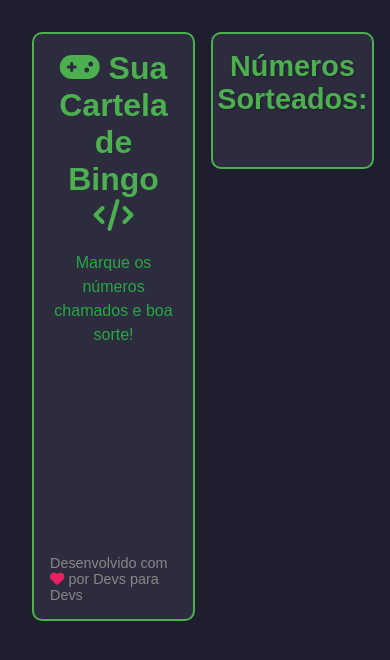
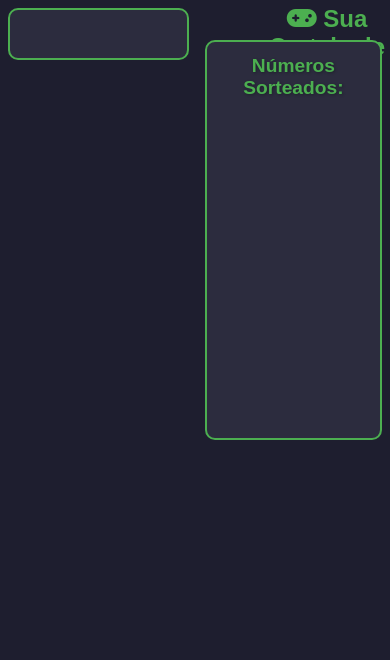
Before and after one commit to Ma2903/bingo-game, a website: page public/client.html in a window 390 px wide. Drawn offline with nearby package versions, Linux system fonts and the light colour scheme; no server answers.

Commit message:
Refatora a estrutura e estilização do HTML e CSS, melhorando a responsividade e a organização do layout do jogo de bingo. Adiciona padding e ajusta tamanhos de fonte para melhor usabilidade em diferentes dispositivos.

```diff
--- a/public/client.html
+++ b/public/client.html
@@ -11,19 +11,15 @@
 </head>
 
 <body>
+    <header class="header">
+        <h1 class="header-title"><i class="fas fa-gamepad"></i> Sua Cartela de Bingo <i class="fas fa-code"></i>
+        </h1>
+    </header>
     <div class="main">
         <div class="container">
-            <header class="header">
-                <h1 class="header-title"><i class="fas fa-gamepad"></i> Sua Cartela de Bingo <i class="fas fa-code"></i>
-                </h1>
-            </header>
             <main class="main-content">
-                <p class="instructions">Marque os números chamados e boa sorte!</p>
                 <div class="bingo-card" id="bingoCard"></div>
             </main>
-            <footer class="footer">
-                <p class="footer-text">Desenvolvido com <i class="fas fa-heart"></i> por Devs para Devs</p>
-            </footer>
         </div>
         <div class="history">
             <h2 class="history-title">Números Sorteados:</h2>
--- a/public/styles/client.css
+++ b/public/styles/client.css
@@ -1,5 +1,7 @@
-html{
+html {
     scroll-behavior: smooth;
+    /* Adicionado para garantir que o html também não cause overflow */
+    overflow: hidden;
 }
 
 * {
@@ -12,14 +14,19 @@ body {
     font-family: 'Arial', sans-serif;
     background-color: #1e1e2f;
     color: #f5f5f5;
+    min-height: 100vh;
+    position: relative;
+    /* padding: 1em; */
+    /* Adicionado para esconder a barra de rolagem horizontal no body */
+    overflow-x: hidden;
 }
 
 .main {
-    display: grid;
-    grid-template-columns: 50% 50%;
+    display: flex;
     align-items: flex-start;
     gap: 2em;
-    padding: 2em;
+    padding: 2em 1em;
+    width: 100%; /* Garante que .main não exceda a largura do body */
 }
 
 .container {
@@ -30,25 +37,18 @@ body {
     height: auto;
     border: 2px solid #4caf50;
     border-radius: 10px;
-    padding: 2em;
+    padding: 1.5em;
     background-color: #2c2c3e;
-    padding: 1em;
     gap: 1em;
-    /*  */
 }
 
 .header-title {
-    font-size: 2rem;
+    font-size: 1.2rem;
     color: #4caf50;
     text-align: center;
-}
-
-.instructions {
-    font-size: 1rem;
-    color: #28a745;
-    text-align: center;
-    margin-bottom: 20px;
-    line-height: 1.5;
+    position: absolute;
+    top: 5px;
+    left: 11em;
 }
 
 .bingo-card {
@@ -74,7 +74,7 @@ body {
 }
 
 .bingo-card .bingo-letter {
-    font-size: 2.2rem;
+    font-size: clamp(1.5rem, 4vw, 2.2rem);
     font-weight: bold;
     background-color: #23233a;
     color: #4caf50;
@@ -84,7 +84,6 @@ body {
 }
 
 .bingo-card .cell.marked:not(.bingo-letter) {
-    /* Removido font-size e letter-spacing para não aumentar ao marcar */
     justify-content: center;
     align-items: center;
     display: flex;
@@ -93,7 +92,7 @@ body {
 .cell {
     width: 100%;
     aspect-ratio: 1 / 1;
-    font-size: 1rem;
+    font-size: clamp(0.6rem, 2.5vw, 0.9rem);
     display: flex;
     align-items: center;
     justify-content: center;
@@ -117,27 +116,12 @@ body {
     transform: scale(1.03);
 }
 
-.bingo-letter {
-    font-size: 2.2rem;
-    font-weight: bold;
-    text-align: center;
-    background-color: #23233a;
-    color: #4caf50;
-    cursor: default;
-    pointer-events: none;
-    transition: none;
-}
-
 .marked {
     background-color: #4caf50;
     color: white;
 }
 
 .history {
-    position: sticky;
-    top: 1em;
-    right: 1em;
-    align-self: start;
     display: flex;
     flex-direction: column;
     align-items: center;
@@ -146,11 +130,12 @@ body {
     border-radius: 10px;
     background-color: #2c2c3e;
     color: #f5f5f5;
-
+    height: 33.60em;
+    width: 100%;
 }
 
 .history-title {
-    font-size: 1.8rem;
+    font-size: 1.5rem;
     font-weight: bold;
     color: #4caf50;
     text-align: center;
@@ -161,29 +146,30 @@ body {
 .history-numbers {
     width: 100%;
     display: grid;
-    grid-template-columns: repeat(5, 1fr); /* Sempre 5 colunas */
-    gap: 10px; /* Espaçamento entre as pedras */
-    overflow-y: auto; /* Permite rolagem vertical */
+    grid-template-columns: repeat(auto-fill, minmax(60px, 1fr));
+    gap: 8px;
+    overflow-y: auto; /* Mantém a rolagem vertical se necessário */
     padding: 10px;
     box-sizing: border-box;
-    max-height: calc(100% - 50px); /* Ajusta a altura para caber dentro do .history */
 }
 
 .history-numbers div {
-    width: 6em; /* Largura em em para as pedras */
-    height: 6em; /* Altura em em para as pedras */
+    /* min-width: 50px; */ /* Removido - Deixe minmax no grid-template-columns controlar isso */
+    aspect-ratio: 1 / 1;
     background-color: #3a3a4e;
     border-radius: 6px;
     display: flex;
     align-items: center;
     justify-content: center;
-    font-size: 0.75rem;
+    font-size: clamp(0.6rem, 2vw, 0.75rem);
     border: 2px solid #4caf50;
     font-weight: bold;
     color: #f5f5f5;
     user-select: none;
     text-align: center;
     transition: transform 0.2s, background-color 0.3s;
+    padding: 2px;
+    word-break: break-all;
 }
 
 .history-numbers div:hover {
@@ -196,6 +182,7 @@ body {
     font-size: 0.9rem;
     color: #888;
     margin-top: 20px;
+    text-align: center;
 }
 
 .footer-text i {
@@ -203,3 +190,105 @@ body {
 }
 
 /* Responsividade */
+
+@media (max-width: 1024px) {
+    .main {
+        padding: 1em;
+        grid-template-columns: 1fr;
+    }
+
+    .history {
+        position: relative;
+        top: auto;
+        right: auto;
+        margin-top: 2em;
+        max-height: 400px;
+    }
+
+    .history-numbers {
+        grid-template-columns: repeat(auto-fill, minmax(70px, 1fr));
+    }
+
+     .bingo-card {
+        max-width: 400px;
+    }
+
+    .cell {
+         font-size: clamp(0.7rem, 2.8vw, 1rem);
+    }
+    .bingo-card .bingo-letter {
+        font-size: clamp(1.8rem, 4.5vw, 2.5rem);
+    }
+}
+
+@media (max-width: 767px) {
+    .main {
+        padding: 0.5em;
+        gap: 1em;
+    }
+    .container {
+        padding: 1em;
+    }
+
+    .header-title {
+        font-size: 1.5rem;
+    }
+
+    .instructions {
+        font-size: 0.8rem;
+        margin-bottom: 10px;
+    }
+
+    .bingo-card {
+        max-width: 100%;
+        gap: 0.2em;
+    }
+
+    .cell {
+        font-size: clamp(0.5rem, 3vw, 0.8rem);
+        border-width: 1px;
+        line-height: 1;
+        padding: 0.1em;
+    }
+
+    .bingo-card .bingo-letter {
+        font-size: clamp(1.2rem, 5vw, 1.8rem);
+    }
+
+    .history {
+        padding: 0.8em;
+    }
+
+    .history-title {
+        font-size: 1.2rem;
+        margin-bottom: 10px;
+    }
+
+    .history-numbers {
+        grid-template-columns: repeat(auto-fill, minmax(45px, 1fr));
+        gap: 5px;
+        padding: 5px;
+    }
+
+    .history-numbers div {
+        /* min-width: 40px; */ /* Removido */
+        font-size: clamp(0.5rem, 2.5vw, 0.65rem);
+        border-width: 1px;
+    }
+
+    .footer-text {
+        font-size: 0.8rem;
+    }
+}
+
+@media (max-width: 380px) {
+    .cell {
+         font-size: clamp(0.4rem, 2.5vw, 0.7rem);
+    }
+    .bingo-card .bingo-letter {
+        font-size: clamp(1rem, 4vw, 1.5rem);
+    }
+    .history-numbers div {
+        font-size: clamp(0.4rem, 2.2vw, 0.6rem);
+    }
+}
--- a/public/styles/index.css
+++ b/public/styles/index.css
@@ -7,7 +7,7 @@ body {
     background-color: #1e1e2f;
     color: #f5f5f5;
     margin: 0;
-    padding: 0;
+    padding: 20px; /* Add some padding to the body itself */
     min-height: 100vh;
     display: flex;
     justify-content: center;
@@ -20,18 +20,18 @@ body {
     border-radius: 16px;
     box-shadow: 0 0 24px rgba(0, 0, 0, 0.5);
     text-align: center;
-    width: 95%;
+    width: 100%; /* Take full width up to max-width */
     max-width: 500px;
-    margin: 0 auto;
+    /* margin: 0 auto; -- Already centered by flex on body */
     display: flex;
     flex-direction: column;
     gap: 24px;
 }
 
 header h1 {
-    font-size: 2.2rem;
+    font-size: 2rem; /* Adjusted for better balance */
     color: #4caf50;
-    margin-bottom: 16px;
+    /* margin-bottom: 16px; -- Gap is handled by flex container */
     text-shadow: 1px 1px 3px rgba(0,0,0,0.2);
 }
 
@@ -40,26 +40,27 @@ header h1 i {
 }
 
 .intro-text {
-    font-size: 1.1rem;
+    font-size: 1rem; /* Adjusted */
     color: #28a745;
-    margin-bottom: 18px;
+    /* margin-bottom: 18px; -- Gap is handled by flex container */
     line-height: 1.5;
 }
 
 .form-group {
-    margin: 18px 0;
+    /* margin: 18px 0; -- Gap is handled by flex container */
     display: flex;
     flex-direction: column;
-    gap: 10px;
+    gap: 12px; /* Adjusted gap */
     align-items: center;
+    width: 100%; /* Ensure form group takes width for input centering */
 }
 
 input[type="text"] {
-    padding: 10px;
+    padding: 12px; /* Slightly more padding */
     width: 100%;
-    max-width: 300px;
+    max-width: 320px; /* Slightly increased max-width */
     border: 2px solid #4caf50;
-    border-radius: 5px;
+    border-radius: 8px; /* More rounded corners */
     background-color: #1e1e2f;
     color: #f5f5f5;
     font-size: 1rem;
@@ -76,15 +77,17 @@ input[type="text"]:focus {
 }
 
 button {
-    padding: 10px 24px;
+    padding: 12px 28px; /* Slightly more padding */
     font-size: 1rem;
     background-color: #4caf50;
     color: white;
     border: none;
-    border-radius: 5px;
+    border-radius: 8px; /* More rounded corners */
     cursor: pointer;
     transition: background-color 0.3s;
-    margin-top: 8px;
+    /* margin-top: 8px; -- Gap is handled by flex container */
+    width: auto; /* Allow button to size based on content */
+    min-width: 150px; /* Ensure a decent minimum width */
 }
 
 button:hover {
@@ -92,25 +95,56 @@ button:hover {
 }
 
 footer {
-    font-size: 0.95rem;
+    font-size: 0.9rem; /* Adjusted */
     color: #888;
-    margin-top: 24px;
+    /* margin-top: 24px; -- Gap is handled by flex container */
 }
 
 footer i {
     color: #e91e63;
 }
 
+/* Media Queries for index.css */
 @media (max-width: 600px) {
     .container {
-        padding: 16px 4px;
-        max-width: 98vw;
+        padding: 24px 16px; /* Adjust padding for smaller screens */
+        gap: 20px;
     }
     header h1 {
-        font-size: 1.3rem;
+        font-size: 1.8rem;
     }
     .intro-text {
+        font-size: 0.9rem;
+    }
+    input[type="text"] {
+        max-width: 100%; /* Allow input to take full width of its container */
         font-size: 0.95rem;
+        padding: 10px;
+    }
+    button {
+        padding: 10px 20px;
+        font-size: 0.95rem;
+        width: 100%; /* Make button full width for easier tapping */
+        max-width: 320px; /* But not too wide */
+    }
+}
+
+@media (max-width: 400px) {
+    body {
+        padding: 10px; /* Less padding on very small screens */
+    }
+    .container {
+        padding: 16px 12px;
+        gap: 16px;
+    }
+    header h1 {
+        font-size: 1.5rem;
+    }
+    .intro-text {
+        font-size: 0.85rem;
+    }
+    input[type="text"], button {
+        font-size: 0.9rem;
     }
 }
 
```
